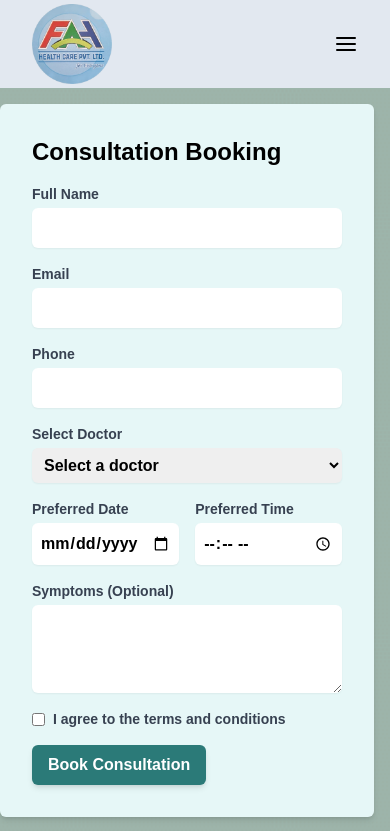
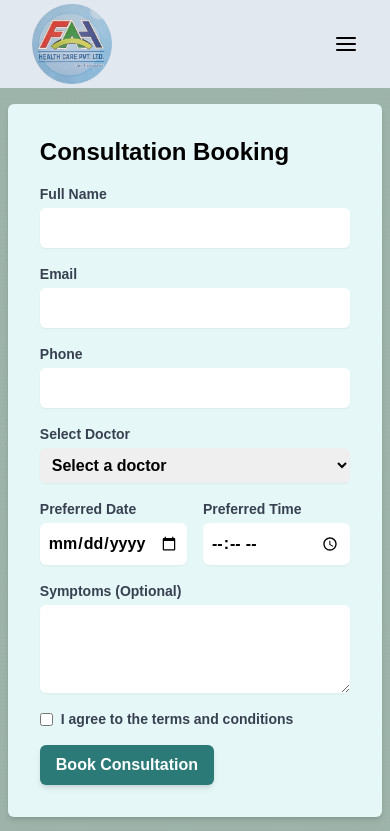
Before and after one commit to avianurag721/FAH-Hospital, a React (Create React App) app: page /book-appointment in a window 390 px wide. Shown: the top 831 px of the page. Built offline with nearby package versions, Linux system fonts and the light colour scheme.

Commit message:
consultation form fixed

```diff
--- a/src/Compnents/Forms/ConsultationBookingForm.jsx
+++ b/src/Compnents/Forms/ConsultationBookingForm.jsx
@@ -125,7 +125,7 @@ const ConsultationBookingForm = () => {
         backgroundImage: `url(${bgImage})`,
       }}
     >
-      <div className=" w-[96vw] lg:w-[50vw] font-bold bg-lightShade mx-0 lg:mx-10 p-8 shadow-md rounded-md">
+      <div className=" w-[96vw] lg:w-[50vw] font-bold bg-lightShade mx-auto lg:mx-10 p-8 shadow-md rounded-md">
         <h2 className="text-2xl font-bold mb-4">Consultation Booking</h2>
         <form onSubmit={handleSubmit} className="space-y-4 font-bold">
           <div>
```
